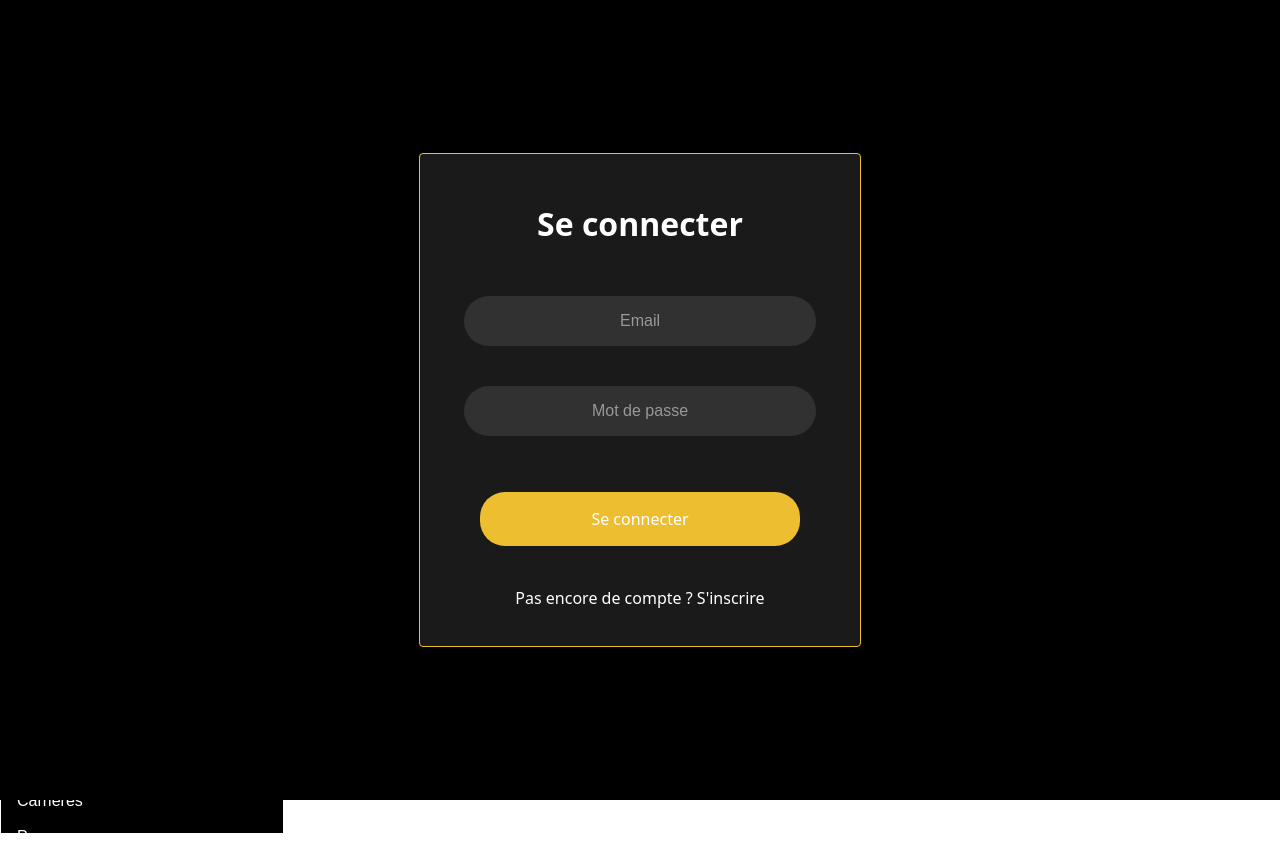
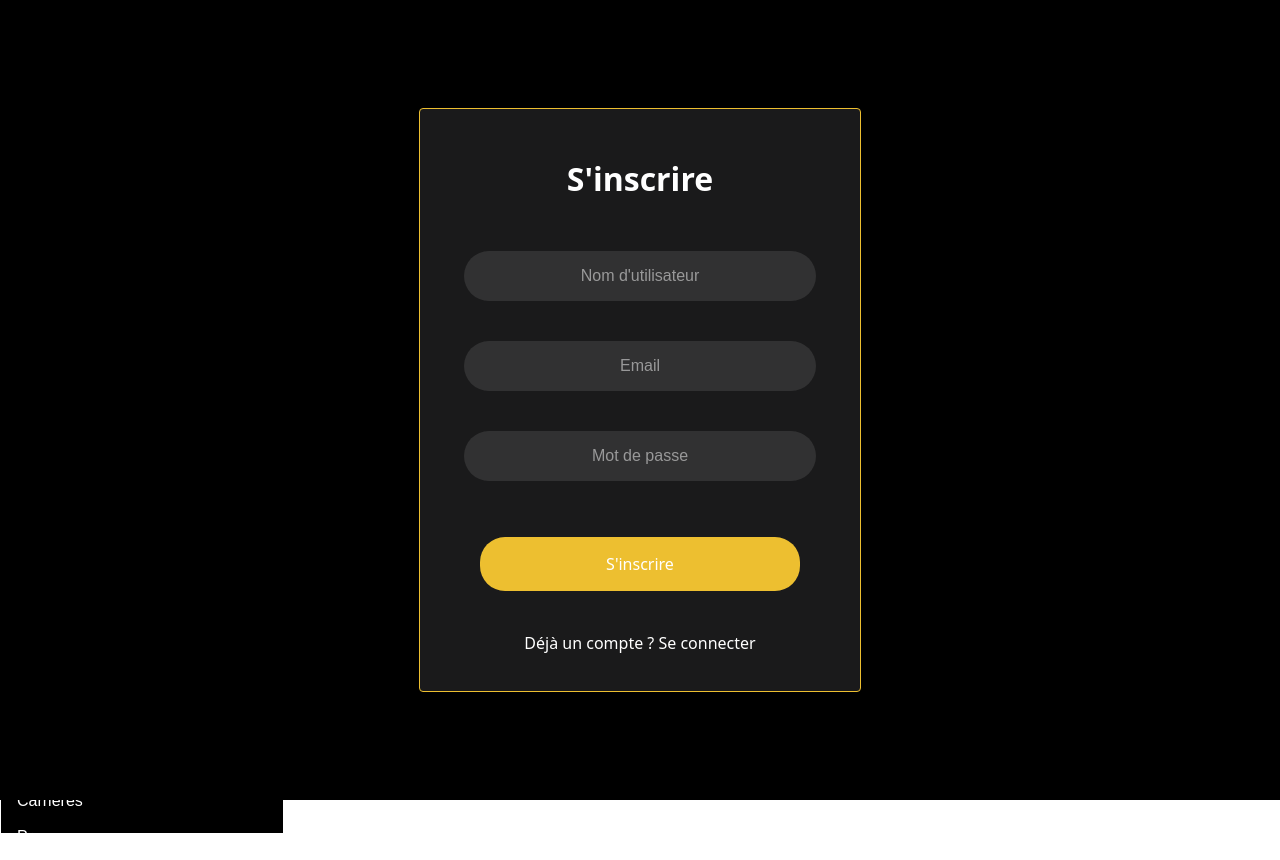
Before and after one commit to imane-glitch/BeautyVerse-front-end, a React (Vite) app: page / in a window 1280 px wide. Both pictures are taken after a click on the element "S'inscrire". Built offline with nearby package versions, Linux system fonts and the light colour scheme; some icons are missing.

Commit message:
page de connexion

```diff
--- a/src/App.tsx
+++ b/src/App.tsx
@@ -22,6 +22,7 @@ interface SignupModalProps {
   onEmailChange: (value: string) => void;
   onPasswordChange: (value: string) => void;
   onRegister: () => void;
+  onSwitchToLogin: () => void;
 }
 
 const SignupModal: React.FC<SignupModalProps> = ({
@@ -31,7 +32,8 @@ const SignupModal: React.FC<SignupModalProps> = ({
   onUsernameChange,
   onEmailChange,
   onPasswordChange,
-  onRegister
+  onRegister,
+  onSwitchToLogin
 }) => (
   <div className="modal-overlay">
     <div className="modal-content">
@@ -40,6 +42,9 @@ const SignupModal: React.FC<SignupModalProps> = ({
       <input type="email" placeholder="Email" value={registerEmail} onChange={(e) => onEmailChange(e.target.value)} />
       <input type="password" placeholder="Mot de passe" value={registerPassword} onChange={(e) => onPasswordChange(e.target.value)} />
       <button onClick={onRegister}>S'inscrire</button>
+      <p>
+        Déjà un compte ? <span className="switch-link" onClick={onSwitchToLogin}>Se connecter</span>
+      </p>
     </div>
   </div>
 );
@@ -50,6 +55,7 @@ interface LoginModalProps {
   onEmailChange: (value: string) => void;
   onPasswordChange: (value: string) => void;
   onLogin: () => void;
+  onSwitchToSignup: () => void;
 }
 
 const LoginModal: React.FC<LoginModalProps> = ({
@@ -57,7 +63,8 @@ const LoginModal: React.FC<LoginModalProps> = ({
   password,
   onEmailChange,
   onPasswordChange,
-  onLogin
+  onLogin,
+  onSwitchToSignup
 }) => (
   <div className="modal-overlay">
     <div className="modal-content">
@@ -65,7 +72,9 @@ const LoginModal: React.FC<LoginModalProps> = ({
       <input type="email" placeholder="Email" value={email} onChange={(e) => onEmailChange(e.target.value)} />
       <input type="password" placeholder="Mot de passe" value={password} onChange={(e) => onPasswordChange(e.target.value)} />
       <button onClick={onLogin}>Se connecter</button>
-      <p>Pas encore de compte ? <span onClick={() => {}}>S'inscrire</span></p>
+      <p>
+        Pas encore de compte ? <span className="switch-link" onClick={onSwitchToSignup}>S'inscrire</span>
+      </p>
     </div>
   </div>
 );
@@ -133,12 +142,10 @@ interface Post {
   image: ImageData[] | null;
 }
 
-// Créer une instance axios avec la configuration de base
 const api = axios.create({
   baseURL: STRAPI_URL,
 });
 
-// Intercepteur pour ajouter le token à toutes les requêtes
 api.interceptors.request.use((config) => {
   const token = localStorage.getItem('token');
   if (token) {
@@ -158,9 +165,18 @@ function App(): JSX.Element {
   const [posts, setPosts] = useState<Post[]>([]);
   const [isAuthenticated, setIsAuthenticated] = useState(false);
 
+  const switchToSignup = () => {
+    setShowLoginModal(false);
+    setShowSignupModal(true);
+  };
+
+  const switchToLogin = () => {
+    setShowSignupModal(false);
+    setShowLoginModal(true);
+  };
+
   useEffect(() => {
     const token = localStorage.getItem('token');
-    console.log('Token in localStorage:', token);
     if (token) {
       setIsAuthenticated(true);
     } else {
@@ -170,7 +186,6 @@ function App(): JSX.Element {
 
   const fetchPosts = async () => {
     try {
-      console.log('Fetching posts...');
       const token = localStorage.getItem('token');
 
       const response = await api.get('/api/posts', {
@@ -185,19 +200,8 @@ function App(): JSX.Element {
         }
       });
 
-      console.log('Posts response:', response.data);
       const posts = response.data.results || [];
-      if (posts.length > 0) {
-        console.log('Premier post détaillé:', JSON.stringify(posts[0], null, 2));
-        // Log pour déboguer les images
-        posts.forEach((post: StrapiPost) => {
-          if (post.image && post.image.length > 0) {
-            console.log(`Post "${post.title}" - Image:`, JSON.stringify(post.image[0], null, 2));
-          }
-        });
-      }
 
-      // Transformer les données pour correspondre à notre structure
       const transformedPosts = posts.map((post: StrapiPost) => ({
         id: post.id,
         title: post.title,
@@ -226,13 +230,9 @@ function App(): JSX.Element {
 
       setPosts(transformedPosts);
     } catch (error) {
-      console.error('Erreur détaillée lors du chargement des posts:', error);
+      console.error('Erreur lors du chargement des posts:', error);
       if (axios.isAxiosError(error)) {
-        const responseData = error.response?.data;
-        console.log('Détails de l\'erreur:', responseData);
-
         if (error.response?.status === 401 || error.response?.status === 403) {
-          console.log('Token expiré ou invalide');
           localStorage.removeItem('token');
           setIsAuthenticated(false);
           setShowLoginModal(true);
@@ -249,35 +249,29 @@ function App(): JSX.Element {
 
   const handleLogin = async () => {
     try {
-      console.log('Tentative de connexion...');
       const response = await api.post('/auth/local', {
         identifier: email,
         password: password,
       });
-      console.log('Réponse de connexion:', response.data);
       const token = response.data.jwt;
       localStorage.setItem('token', token);
       setIsAuthenticated(true);
       setShowLoginModal(false);
       setEmail('');
       setPassword('');
-      // Recharger les posts immédiatement après la connexion
       await fetchPosts();
     } catch (error) {
-      console.error('Erreur détaillée de connexion:', error);
       alert('Erreur de connexion. Vérifiez vos identifiants.');
     }
   };
 
   const handleRegister = async () => {
     try {
-      console.log('Tentative d\'inscription...');
       const response = await api.post('/auth/local/register', {
         username: registerUsername,
         email: registerEmail,
         password: registerPassword,
       });
-      console.log('Réponse d\'inscription:', response.data);
       const token = response.data.jwt;
       localStorage.setItem('token', token);
       setIsAuthenticated(true);
@@ -285,14 +279,12 @@ function App(): JSX.Element {
       setRegisterEmail('');
       setRegisterUsername('');
       setRegisterPassword('');
-      // Recharger les posts immédiatement après l'inscription
       await fetchPosts();
     } catch (error) {
-      console.error('Erreur détaillée d\'inscription:', error);
       if (axios.isAxiosError(error) && error.response?.data?.error) {
         alert(error.response.data.error.message);
       } else {
-        alert('Erreur lors de l\'inscription');
+        alert("Erreur lors de l'inscription");
       }
     }
   };
@@ -302,7 +294,7 @@ function App(): JSX.Element {
     const postDate = new Date(dateString);
     const diffInHours = Math.floor((now.getTime() - postDate.getTime()) / (1000 * 60 * 60));
 
-    if (diffInHours < 1) return 'moins d\'une heure';
+    if (diffInHours < 1) return "moins d'une heure";
     if (diffInHours < 24) return `${diffInHours}h`;
     const diffInDays = Math.floor(diffInHours / 24);
     return `${diffInDays}j`;
@@ -336,6 +328,7 @@ function App(): JSX.Element {
           </main>
           <RightSidebar />
         </div>
+
         {showLoginModal && (
           <LoginModal
             email={email}
@@ -343,8 +336,10 @@ function App(): JSX.Element {
             onEmailChange={setEmail}
             onPasswordChange={setPassword}
             onLogin={handleLogin}
+            onSwitchToSignup={switchToSignup}
           />
         )}
+
         {showSignupModal && (
           <SignupModal
             registerUsername={registerUsername}
@@ -354,6 +349,7 @@ function App(): JSX.Element {
             onEmailChange={setRegisterEmail}
             onPasswordChange={setRegisterPassword}
             onRegister={handleRegister}
+            onSwitchToLogin={switchToLogin}
           />
         )}
       </div>
```
